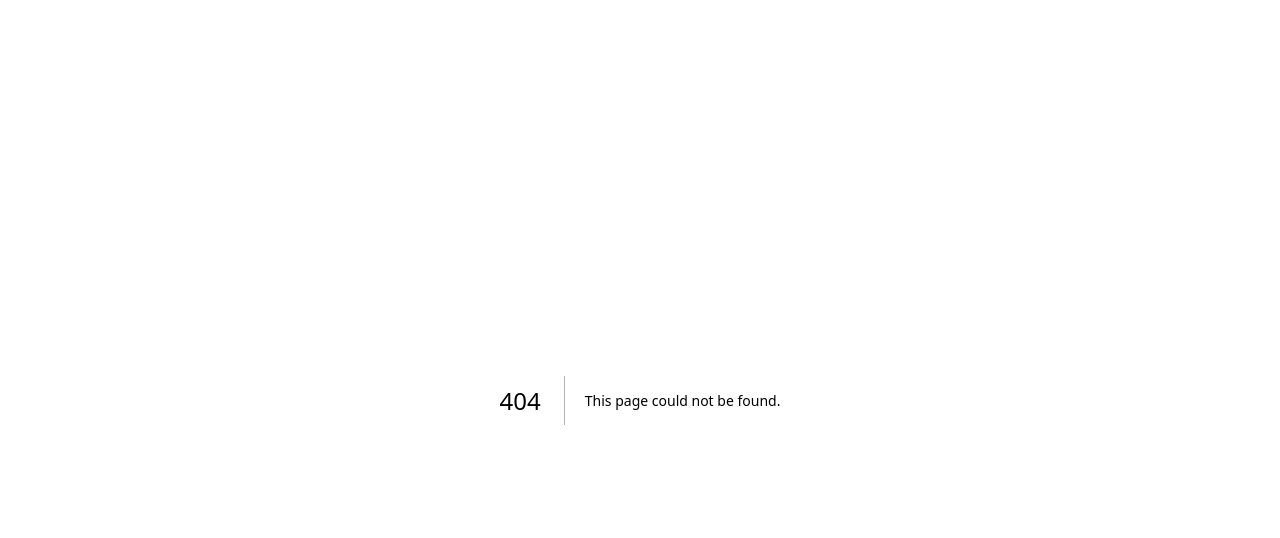
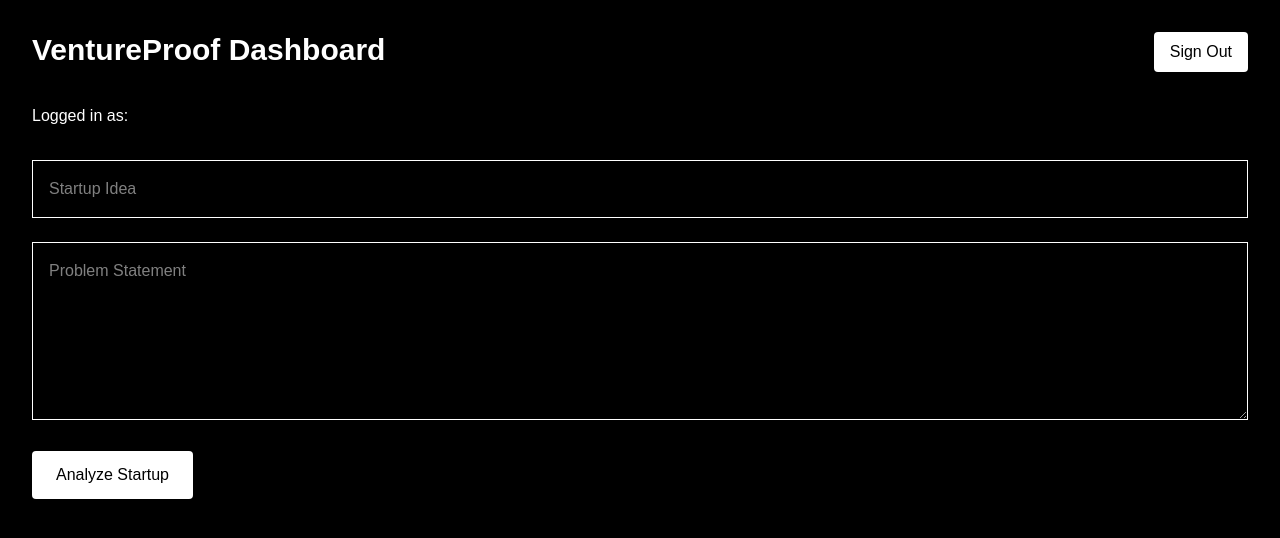
Before and after one commit to tanu724/Ventureproof, a Next.js app: page /dashboard in a window 1280 px wide. Before the commit this address had no page. Shown: the top 538 px of the page. Built offline with nearby package versions, Linux system fonts and the light colour scheme; no server answers.

Commit message:
VentureProof V1

```diff
--- /dev/null
+++ b/app/api/analyze/route.ts
@@ -0,0 +1,28 @@
+import { NextResponse } from "next/server";
+
+export async function POST(req: Request) {
+
+  const body = await req.json();
+
+  const report = {
+    startup: body.idea,
+
+    innovationScore: 8,
+
+    marketPotential: "High",
+
+    feasibility: "Medium",
+
+    risk: "Low",
+
+    fundingReadiness: "Strong",
+
+    recommendation:
+      "This startup solves a clear market pain point and shows strong investment potential.",
+
+  };
+
+  return NextResponse.json({
+    analysis: report,
+  });
+}
--- /dev/null
+++ b/app/auth/page.tsx
@@ -0,0 +1,60 @@
+"use client";
+
+import { useState } from "react";
+import { supabase } from "@/lib/supabase";
+
+export default function AuthPage() {
+  const [email, setEmail] = useState("");
+
+  const signIn = async () => {
+
+    const { error } =
+      await supabase.auth.signInWithOtp({
+        email,
+        options: {
+          emailRedirectTo:
+            "http://localhost:3000/dashboard",
+        },
+      });
+
+    if (error) {
+      alert(error.message);
+      console.log(error);
+      return;
+    }
+
+    alert(
+      "Magic link sent. Check your email."
+    );
+  };
+
+  return (
+    <div className="flex min-h-screen items-center justify-center bg-black text-white">
+
+      <div className="space-y-4">
+
+        <h1 className="text-3xl font-bold">
+          VentureProof Login
+        </h1>
+
+        <input
+          type="email"
+          placeholder="Student email"
+          className="border p-3 bg-black"
+          onChange={(e) =>
+            setEmail(e.target.value)
+          }
+        />
+
+        <button
+          className="bg-white text-black px-6 py-3 rounded"
+          onClick={signIn}
+        >
+          Sign In
+        </button>
+
+      </div>
+
+    </div>
+  );
+}
--- /dev/null
+++ b/app/dashboard/page.tsx
@@ -0,0 +1,218 @@
+"use client";
+
+import { useEffect, useState } from "react";
+import { supabase } from "@/lib/supabase";
+
+type Analysis = {
+  startup: string;
+  innovationScore: number;
+  marketPotential: string;
+  feasibility: string;
+  risk: string;
+  fundingReadiness: string;
+  recommendation: string;
+};
+
+export default function DashboardPage() {
+
+  const [userEmail, setUserEmail] =
+    useState("");
+
+  const [idea, setIdea] =
+    useState("");
+
+  const [problem, setProblem] =
+    useState("");
+
+  const [analysis, setAnalysis] =
+    useState<Analysis | null>(
+      null
+    );
+
+
+  useEffect(() => {
+    loadUser();
+  }, []);
+
+
+  const loadUser = async () => {
+
+    const {
+      data,
+    } =
+      await supabase.auth.getUser();
+
+    if (data.user) {
+      setUserEmail(
+        data.user.email || ""
+      );
+    }
+  };
+
+
+  const signOut = async () => {
+    await supabase.auth.signOut();
+
+    window.location.href =
+      "/auth";
+  };
+
+
+  const handleSubmit =
+    async () => {
+
+      await supabase
+        .from("ideas")
+        .insert([
+          {
+            idea,
+            problem,
+          },
+        ]);
+
+
+      const response =
+        await fetch(
+          "/api/analyze",
+          {
+            method: "POST",
+            headers: {
+              "Content-Type":
+                "application/json",
+            },
+            body:
+              JSON.stringify(
+                {
+                  idea,
+                  problem,
+                }
+              ),
+          }
+        );
+
+
+      const data =
+        await response.json();
+
+      setAnalysis(
+        data.analysis
+      );
+    };
+
+
+  return (
+    <div className="min-h-screen bg-black text-white p-8">
+
+      <div className="flex justify-between mb-8">
+
+        <h1 className="text-3xl font-bold">
+          VentureProof Dashboard
+        </h1>
+
+        <button
+          onClick={signOut}
+          className="bg-white text-black px-4 py-2 rounded"
+        >
+          Sign Out
+        </button>
+
+      </div>
+
+
+      <p className="mb-8">
+        Logged in as:
+        {" "}
+        {userEmail}
+      </p>
+
+
+      <div className="space-y-6">
+
+        <input
+          value={idea}
+          className="w-full border p-4 bg-black"
+          placeholder="Startup Idea"
+          onChange={(e) =>
+            setIdea(
+              e.target.value
+            )
+          }
+        />
+
+
+        <textarea
+          value={problem}
+          rows={6}
+          className="w-full border p-4 bg-black"
+          placeholder="Problem Statement"
+          onChange={(e) =>
+            setProblem(
+              e.target.value
+            )
+          }
+        />
+
+
+        <button
+          className="bg-white text-black px-6 py-3 rounded"
+          onClick={
+            handleSubmit
+          }
+        >
+          Analyze Startup
+        </button>
+
+
+        {analysis && (
+          <div className="border p-6 space-y-3">
+
+            <p>
+              Startup:
+              {" "}
+              {analysis.startup}
+            </p>
+
+            <p>
+              Innovation:
+              {" "}
+              {analysis.innovationScore}/10
+            </p>
+
+            <p>
+              Market:
+              {" "}
+              {analysis.marketPotential}
+            </p>
+
+            <p>
+              Feasibility:
+              {" "}
+              {analysis.feasibility}
+            </p>
+
+            <p>
+              Risk:
+              {" "}
+              {analysis.risk}
+            </p>
+
+            <p>
+              Funding:
+              {" "}
+              {analysis.fundingReadiness}
+            </p>
+
+            <p>
+              Recommendation:
+              {" "}
+              {analysis.recommendation}
+            </p>
+
+          </div>
+        )}
+
+      </div>
+
+    </div>
+  );
+}
--- /dev/null
+++ b/lib/supabase.ts
@@ -0,0 +1,9 @@
+import { createClient } from "@supabase/supabase-js";
+
+const supabaseUrl = process.env.NEXT_PUBLIC_SUPABASE_URL!;
+const supabaseAnonKey = process.env.NEXT_PUBLIC_SUPABASE_ANON_KEY!;
+
+export const supabase = createClient(
+  supabaseUrl,
+  supabaseAnonKey
+);
--- a/package.json
+++ b/package.json
@@ -9,6 +9,7 @@
     "lint": "eslint"
   },
   "dependencies": {
+    "@supabase/supabase-js": "^2.105.1",
     "next": "16.2.4",
     "react": "19.2.4",
     "react-dom": "19.2.4"
```
Also changed, not shown: 1 other file (tests, documents, lock files or other folders).
